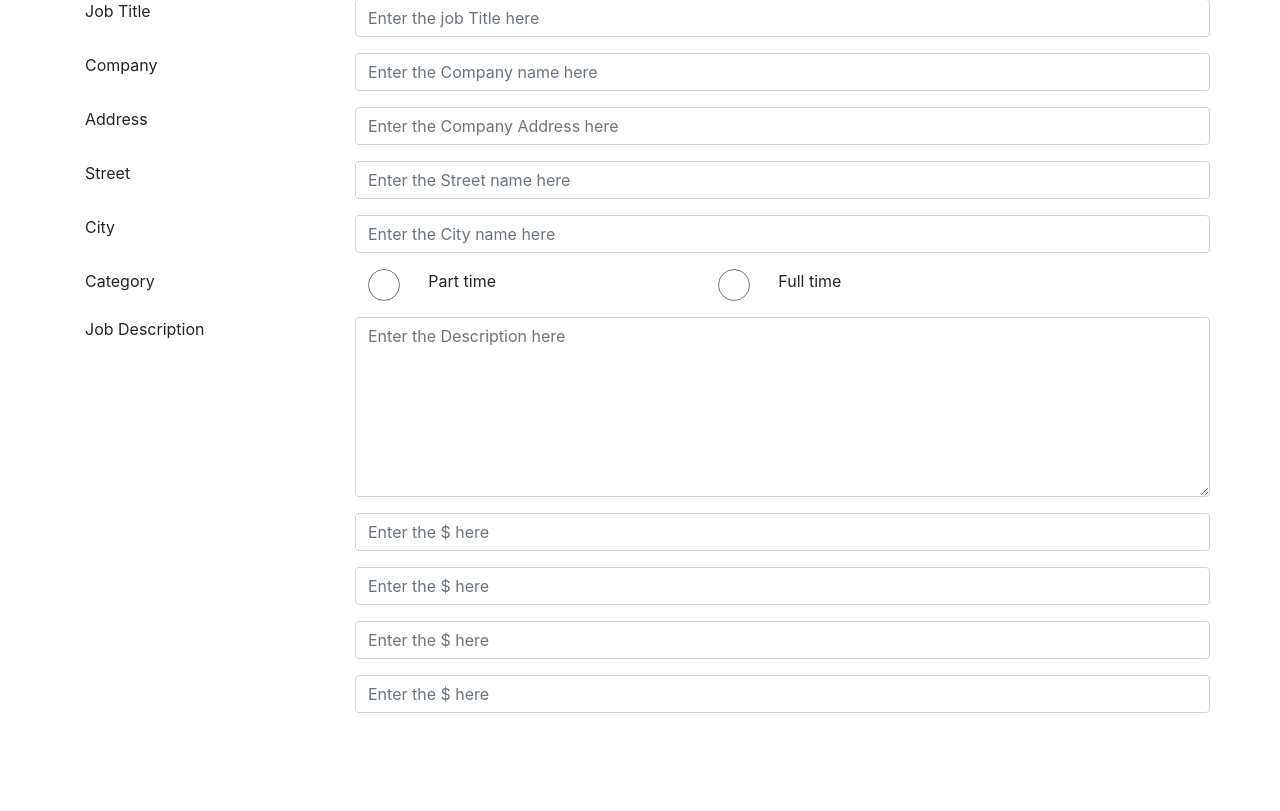
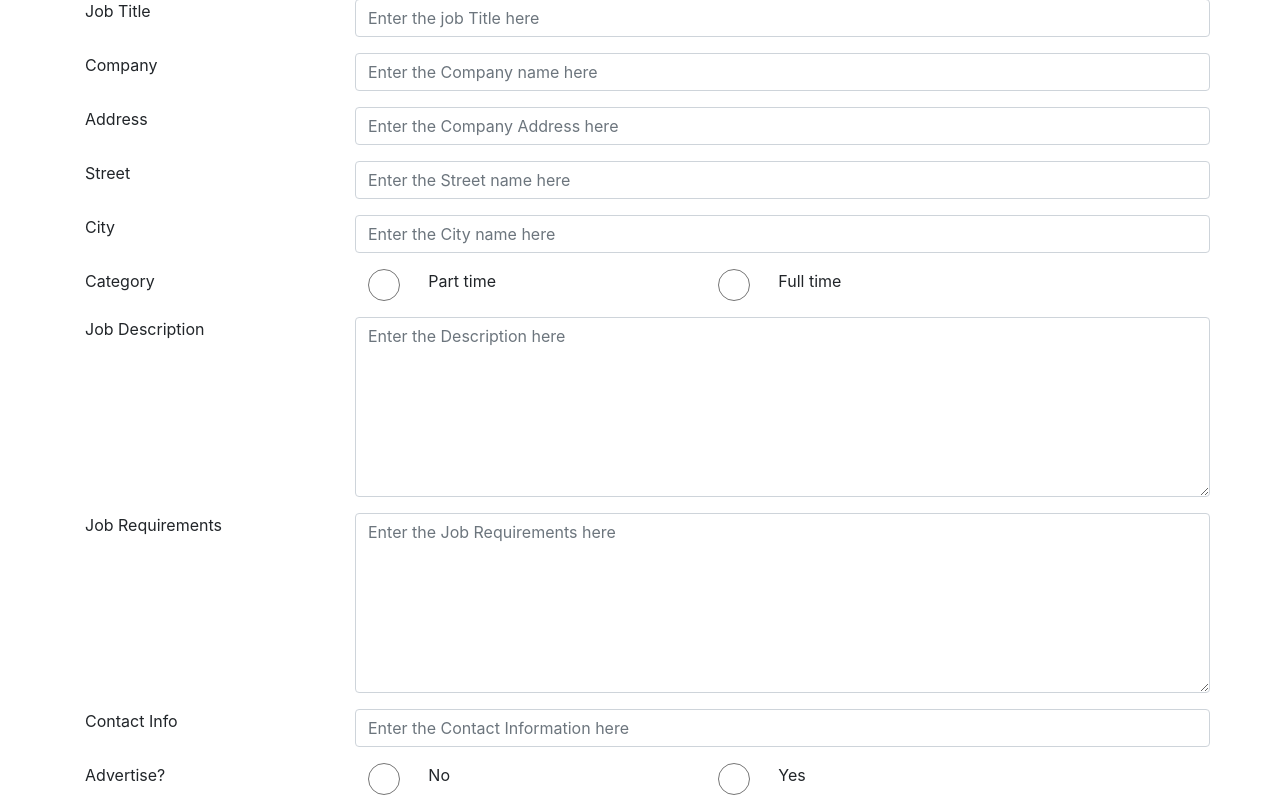
Before and after one commit to ttdlh/Job-Website, a PHP site: page /addjob.php in a window 1280 px wide. Shown: the part 73-884 px from the top of the page. Before the commit the page ends 786 px from the top, so only its background shows below. Run offline with PHP 8.4, Linux system fonts and the light colour scheme; the visitor is signed in with stand-in values (Sample User, id 1).

Commit message:
fourth_commit

```diff
--- a/addjob.php
+++ b/addjob.php
@@ -58,21 +58,29 @@
           <textarea class="form-control col-9 desc" type="text" name="description" placeholder="Enter the Description here"></textarea>
         </div>
         <div class="form-group row">
+          <label class="form-control-label col-3">Job Requirements</label>
+          <textarea class="form-control col-9" type="text" name="requirements" placeholder="Enter the Job Requirements here"></textarea>
+        </div>
+        <div class="form-group row">
+          <label class="form-control-label col-3">Contact Info</label>
+          <input class="form-control col-9" type="text" name="contact" placeholder="Enter the Contact Information here">
+        </div>
+        <div class="form-group row">
+          <label class="form-control-label col-3">Advertise?</label>
+          <div class="fourm-group col-4 row">
+            <input class="form-control col-2" id="notsponsored" type="radio" name="category" value="0"><!-- Not sponsored -->
+            <label class="form0control-label col-10" for"notsponsored">No</lablel>
+          </div>
+          <div class="fourm-group col-4 row">
+            <input class="form-control col-2" id="sponsored" type="radio" name="category" value="1"><!-- Sponsored -->
+            <label class="form-control-label col-10" for"sponsored">Yes</lablel>
+          </div>
+        </div>
+        <!-- PLACE IMAGE Entry here -->
+        <!--<div class="form-group row">
           <label class="form-control-label col-3"></label>
           <input class="form-control col-9" type="" name="" placeholder="Enter the $ here">
-        </div>
-        <div class="form-group row">
-          <label class="form-control-label col-3"></label>
-          <input class="form-control col-9" type="" name="" placeholder="Enter the $ here">
-        </div>
-        <div class="form-group row">
-          <label class="form-control-label col-3"></label>
-          <input class="form-control col-9" type="" name="" placeholder="Enter the $ here">
-        </div>
-        <div class="form-group row">
-          <label class="form-control-label col-3"></label>
-          <input class="form-control col-9" type="" name="" placeholder="Enter the $ here">
-        </div>
+        </div> -->
       </form><!-- form -->
     </div><!-- .container -->
   </div><!-- .login -->
--- a/announcements.php
+++ b/announcements.php
@@ -7,7 +7,7 @@
   <link href="css/bootstrap.min.css" rel="stylesheet">
   <link href="css/style.css" rel="stylesheet">
 </head>
-<body>
+<body class="home">
   <?
     session_start();
     if(!(isset($_SESSION['username']))){
@@ -21,7 +21,7 @@
       <ul class="list-group">
         <?
           #List the jobs
-          $query= 'select * from job_offer where username="' . $_SESSION['username'] . '" order by post_date desc';
+          $query= 'select * from job_offer where username="' . $_SESSION['username'] . '" order by post_date desc'  ;
           $adv=0;//not Advertised
           require("php/list_jobs.php");
         ?>
--- a/details.php
+++ b/details.php
@@ -10,6 +10,8 @@
 <body>
   <?
   require_once("html/header.php");
+
+
   ?>
   <!-- Javascript -->
   <script src="https://ajax.googleapis.com/ajax/libs/jquery/3.3.1/jquery.min.js"></script>
--- a/php/list_jobs.php
+++ b/php/list_jobs.php
@@ -4,7 +4,11 @@
   $response= mysqli_query($dbc, $query);
   while($row= mysqli_fetch_array($response)){
     echo '<li class="list-group-item">';
-    echo '<img class="responsive-img" src="' . $row['image'] .'">';
+    echo '<input type="hidden" name="id" value="' . $row['id'] . '">';
+    if(0)#$row['image'] == '')             #place a ! or (a not) before $row
+      echo '<img class="responsive-img" src="' . $row['image'] .'">';
+    else
+      echo '<img class="responsive-img" src="img/job.png">';
     echo '<h5>' . $row['job_title'] . '</h5>';
     echo '<p>' . $row['job_description'];
     if($adv){
--- a/php/login.php
+++ b/php/login.php
@@ -1,5 +1,9 @@
 <?
   session_start();
+
+  if((isset($_SESSION['username']))){
+    header('Location: index.php');
+  }
 
   if(isset($_POST['username']) && isset($_POST['password'])){
     require_once('database_connection.php');
--- a/php/logout.php
+++ b/php/logout.php
@@ -1,5 +1,8 @@
 <?
   session_start();
-  unset($_SESSION['username']);
+
+  if((isset($_SESSION['username']))){
+    unset($_SESSION['username']);
+  }
   header('Location: ../');
 ?>
```
Also changed, not shown: php/signup.php (+7 -0 lines), img/job.png (added), imgs/bs.png (deleted), imgs/center.png (deleted), imgs/jon.png (deleted), imgs/landscape.jpg (deleted), imgs/logo.png (deleted), imgs/mobile.png (deleted), imgs/mock_ipad.jpg (deleted), imgs/mock_nexus.jpg (deleted), imgs/packt.png (deleted).
